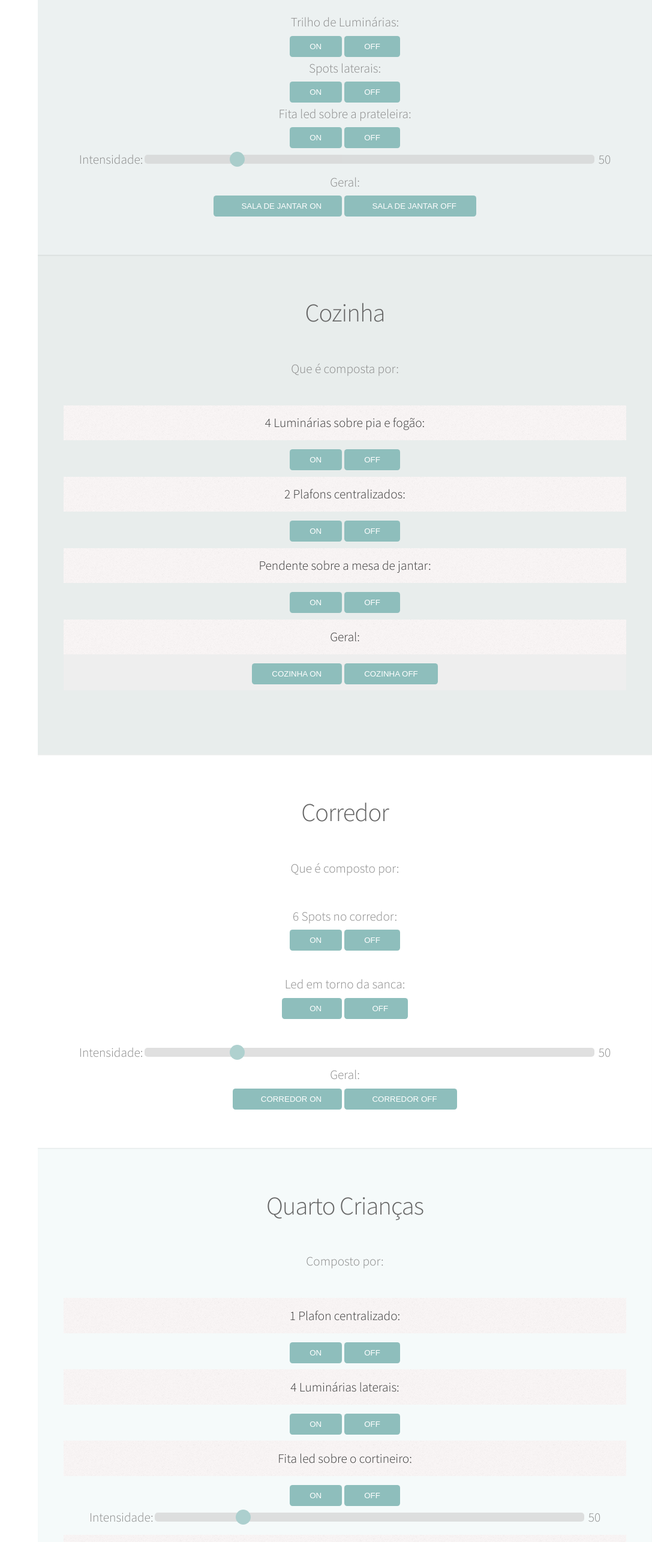
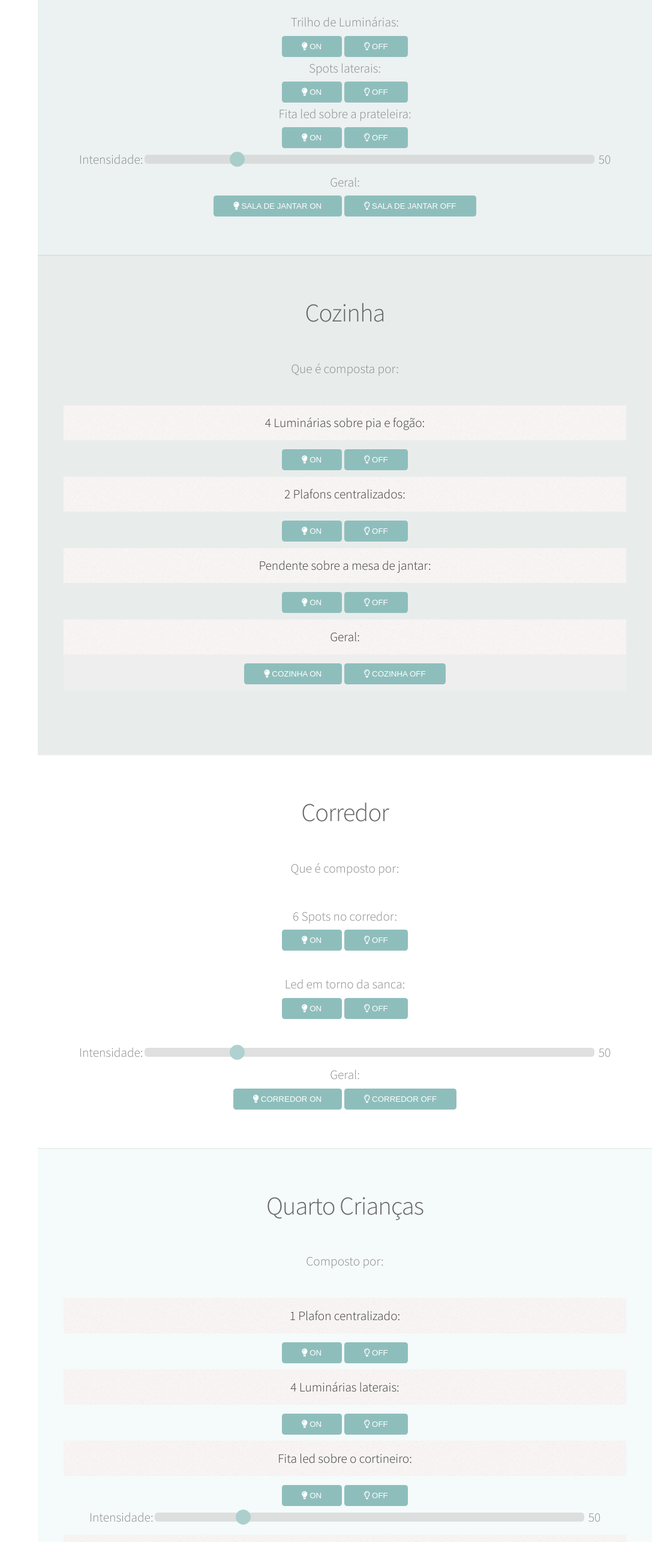
Before and after one commit to henriacruz/home-lights, a plain HTML site: page index.html in a window 1280 px wide. Shown: the part 1620-4191 px from the top of the page at 60% size, without its empty margins (193-1280 px from the left). Drawn offline with nearby package versions, Linux system fonts and the light colour scheme.

Commit message:
button icons

```diff
--- a/index.html
+++ b/index.html
@@ -121,21 +121,21 @@
 							<header><h2>Sala</h2></header>
 							<p>Que é composta por:</p>
 							Trilho de Luminárias:<br/>
-							<button onClick="changeLightState('SRF,5,0,16,L,0')">ON</button>
-							<button onClick="changeLightState('SRF,5,0,16,D,0')">OFF</button>
+							<button onClick="changeLightState('SRF,5,0,16,L,0')"><i class="fas fa-lightbulb"></i> ON</button>
+							<button onClick="changeLightState('SRF,5,0,16,D,0')"><i class="far fa-lightbulb"></i> OFF</button>
 							<br/>
 							Spots laterais:<br/>
-							<button onClick="changeLightState('SRF,5,0,15,L,0')">ON</button>
-							<button onClick="changeLightState('SRF,5,0,15,D,0')">OFF</button>
+							<button onClick="changeLightState('SRF,5,0,15,L,0')"><i class="fas fa-lightbulb"></i> ON</button>
+							<button onClick="changeLightState('SRF,5,0,15,D,0')"><i class="far fa-lightbulb"></i> OFF</button>
 							<br/>
 							Fita led sobre a prateleira:<br/>
-							<button onClick="changeLightState('SRF,5,0,3,L,0')" class="button buttonOn">ON</button>
-							<button onClick="changeLightState('SRF,5,0,3,D,0')" class="button buttonOff">OFF</button> <br/>
+							<button onClick="changeLightState('SRF,5,0,3,L,0')"><i class="fas fa-lightbulb"></i> ON</button>
+							<button onClick="changeLightState('SRF,5,0,3,D,0')"><i class="far fa-lightbulb"></i> OFF</button> <br/>
 							Intensidade:<input type="range" min="0" max="255" value="50" id="roomLedLine" class="slider"> <span id="roomLedLineIntensity"></span>
 							<br/>
 							Geral:<br/>
-							<button onClick="changeManyLightsState(['SRF,5,0,16,L,0', 'SRF,5,0,15,L,0', 'SRF,5,0,3,L,0'])" class="btnplainleft icon fa-fast-backward">SALA DE JANTAR ON</button>
-							<button onClick="changeManyLightsState(['SRF,5,0,16,D,0', 'SRF,5,0,15,D,0', 'SRF,5,0,3,D,0'])" class="btnplainleft icon fa-fast-backward">SALA DE JANTAR OFF</button>
+							<button onClick="changeManyLightsState(['SRF,5,0,16,L,0', 'SRF,5,0,15,L,0', 'SRF,5,0,3,L,0'])"><i class="fas fa-lightbulb"></i> SALA DE JANTAR ON</button>
+							<button onClick="changeManyLightsState(['SRF,5,0,16,D,0', 'SRF,5,0,15,D,0', 'SRF,5,0,3,D,0'])"><i class="far fa-lightbulb"></i> SALA DE JANTAR OFF</button>
 						</div>
 					</section>
 
@@ -151,8 +151,8 @@
 								</thead>
 								<tbody>
 									<td>
-										<button onClick="changeLightState('SRF,5,0,8,L,0')" class="button buttonOn">ON</button>
-										<button onClick="changeLightState('SRF,5,0,8,D,0')" class="button buttonOff">OFF</button>
+										<button onClick="changeLightState('SRF,5,0,8,L,0')"><i class="fas fa-lightbulb"></i> ON</button>
+										<button onClick="changeLightState('SRF,5,0,8,D,0')"><i class="far fa-lightbulb"></i> OFF</button>
 									</td>
 								</tbody>
 								<thead>
@@ -160,8 +160,8 @@
 								</thead>
 								<tbody>
 									<td>
-										<button onClick="changeLightState('SRF,5,0,17,L,0')" class="button buttonOn">ON</button>
-										<button onClick="changeLightState('SRF,5,0,17,D,0')" class="button buttonOff">OFF</button>
+										<button onClick="changeLightState('SRF,5,0,17,L,0')"><i class="fas fa-lightbulb"></i> ON</button>
+										<button onClick="changeLightState('SRF,5,0,17,D,0')"><i class="far fa-lightbulb"></i> OFF</button>
 									</td>
 								</tbody>
 								<thead>
@@ -169,15 +169,15 @@
 								</thead>
 								<tbody>
 									<td>
-										<button onClick="changeLightState('SRF,5,0,11,L,0')" class="button buttonOn">ON</button>
-										<button onClick="changeLightState('SRF,5,0,11,D,0')" class="button buttonOff">OFF</button> <br/>
+										<button onClick="changeLightState('SRF,5,0,11,L,0')"><i class="fas fa-lightbulb"></i> ON</button>
+										<button onClick="changeLightState('SRF,5,0,11,D,0')"><i class="far fa-lightbulb"></i> OFF</button> <br/>
 									</td>
 								</tbody>
 								<tfoot>
 									<tr><th>Geral:</th></tr>
 									<td>
-										<button onClick="changeManyLightsState(['SRF,5,0,8,L,0', 'SRF,5,0,17,L,0', 'SRF,5,0,11,L,0'])">COZINHA ON</button>
-										<button onClick="changeManyLightsState(['SRF,5,0,8,D,0', 'SRF,5,0,17,D,0', 'SRF,5,0,11,D,0'])">COZINHA OFF</button>
+										<button onClick="changeManyLightsState(['SRF,5,0,8,L,0', 'SRF,5,0,17,L,0', 'SRF,5,0,11,L,0'])"><i class="fas fa-lightbulb"></i> COZINHA ON</button>
+										<button onClick="changeManyLightsState(['SRF,5,0,8,D,0', 'SRF,5,0,17,D,0', 'SRF,5,0,11,D,0'])"><i class="far fa-lightbulb"></i> COZINHA OFF</button>
 									</td>
 								</tfoot>
 							</table>
@@ -191,18 +191,18 @@
 
 						<p>Que é composto por:</p>
 						6 Spots no corredor:<br/>
-						<button onClick="changeLightState('SRF,5,0,10,L,0')">ON</button>
-						<button onClick="changeLightState('SRF,5,0,10,D,0')">OFF</button>
+						<button onClick="changeLightState('SRF,5,0,10,L,0')"><i class="fas fa-lightbulb"></i> ON</button>
+						<button onClick="changeLightState('SRF,5,0,10,D,0')"><i class="far fa-lightbulb"></i> OFF</button>
 						<br/>
 						<br/>
 						Led em torno da sanca:<br/>
-						<button onClick="changeLightState('SRF,5,0,2,L,0')" class="btnplainleft icon fa-fast-backward">ON</button>
-						<button onClick="changeLightState('SRF,5,0,2,D,0')" class="btnplainright icon fa-fast-forward">OFF</button><br/><br/>
+						<button onClick="changeLightState('SRF,5,0,2,L,0')"><i class="fas fa-lightbulb"></i> ON</button>
+						<button onClick="changeLightState('SRF,5,0,2,D,0')"><i class="far fa-lightbulb"></i> OFF</button><br/><br/>
 						Intensidade:<input type="range" min="0" max="255" value="50" id="hallLedLine" class="slider"> <span id="hallLedLineIntensity"></span>
 						<br/>
 						Geral:<br/>
-						<button onClick="changeManyLightsState(['SRF,5,0,10,L,0', 'SRF,5,0,2,L,0'])" class="btnplainleft icon fa-fast-backward">CORREDOR ON</button>
-						<button onClick="changeManyLightsState(['SRF,5,0,10,D,0', 'SRF,5,0,2,D,0'])" class="btnplainleft icon fa-fast-backward">CORREDOR OFF</button>
+						<button onClick="changeManyLightsState(['SRF,5,0,10,L,0', 'SRF,5,0,2,L,0'])"><i class="fas fa-lightbulb"></i> CORREDOR ON</button>
+						<button onClick="changeManyLightsState(['SRF,5,0,10,D,0', 'SRF,5,0,2,D,0'])"><i class="far fa-lightbulb"></i> CORREDOR OFF</button>
 					</div>
 				</section>
 
@@ -217,8 +217,8 @@
 							</thead>
 							<tbody>
 								<td>
-									<button onClick="changeLightState('SRF,5,0,13,L,0')" class="button buttonOn">ON</button>
-									<button onClick="changeLightState('SRF,5,0,13,D,0')" class="button buttonOff">OFF</button>
+									<button onClick="changeLightState('SRF,5,0,13,L,0')"><i class="fas fa-lightbulb"></i> ON</button>
+									<button onClick="changeLightState('SRF,5,0,13,D,0')"><i class="far fa-lightbulb"></i> OFF</button>
 								</td>
 							</tbody>
 							<thead>
@@ -226,8 +226,8 @@
 							</thead>
 							<tbody>
 								<td>
-									<button onClick="changeLightState('SRF,5,0,12,L,0')" class="button buttonOn">ON</button>
-									<button onClick="changeLightState('SRF,5,0,12,D,0')" class="button buttonOff">OFF</button>
+									<button onClick="changeLightState('SRF,5,0,12,L,0')"><i class="fas fa-lightbulb"></i> ON</button>
+									<button onClick="changeLightState('SRF,5,0,12,D,0')"><i class="far fa-lightbulb"></i> OFF</button>
 								</td>
 							</tbody>
 							<thead>
@@ -235,16 +235,16 @@
 							</thead>
 							<tbody>
 								<td>
-									<button onClick="changeLightState('SRF,5,0,1,L,0')" class="button buttonOn">ON</button>
-									<button onClick="changeLightState('SRF,5,0,1,D,0')" class="button buttonOff">OFF</button> <br/>
+									<button onClick="changeLightState('SRF,5,0,1,L,0')"><i class="fas fa-lightbulb"></i> ON</button>
+									<button onClick="changeLightState('SRF,5,0,1,D,0')"><i class="far fa-lightbulb"></i> OFF</button> <br/>
 									Intensidade:<input type="range" min="0" max="255" value="50" id="kidsLedLine" class="slider"> <span id="kidsLedLineIntensity"></span>
 								</td>
 							</tbody>
 							<tfoot>
 								<tr><th>Geral:</th></tr>
 								<td>
-									<button onClick="changeManyLightsState(['SRF,5,0,13,L,0', 'SRF,5,0,12,L,0', 'SRF,5,0,1,L,0'])">QUARTO KIDS ON</button>
-									<button onClick="changeManyLightsState(['SRF,5,0,13,D,0', 'SRF,5,0,12,D,0', 'SRF,5,0,1,D,0'])">QUARTO KIDS OFF</button>
+									<button onClick="changeManyLightsState(['SRF,5,0,13,L,0', 'SRF,5,0,12,L,0', 'SRF,5,0,1,L,0'])"><i class="fas fa-lightbulb"></i> QUARTO KIDS ON</button>
+									<button onClick="changeManyLightsState(['SRF,5,0,13,D,0', 'SRF,5,0,12,D,0', 'SRF,5,0,1,D,0'])"><i class="far fa-lightbulb"></i> QUARTO KIDS OFF</button>
 								</td>
 							</tfoot>
 						</table>
@@ -262,8 +262,8 @@
 							</thead>
 							<tbody>
 								<td>
-									<button onClick="changeLightState('SRF,5,0,6,L,0')" class="button buttonOn">ON</button>
-									<button onClick="changeLightState('SRF,5,0,6,D,0')" class="button buttonOff">OFF</button>
+									<button onClick="changeLightState('SRF,5,0,6,L,0')"><i class="fas fa-lightbulb"></i> ON</button>
+									<button onClick="changeLightState('SRF,5,0,6,D,0')"><i class="far fa-lightbulb"></i> OFF</button>
 								</td>
 							</tbody>
 							<thead>
@@ -271,8 +271,8 @@
 							</thead>
 							<tbody>
 								<td>
-									<button onClick="changeLightState('SRF,5,0,5,L,0')" class="button buttonOn">ON</button>
-									<button onClick="changeLightState('SRF,5,0,5,D,0')" class="button buttonOff">OFF</button>
+									<button onClick="changeLightState('SRF,5,0,5,L,0')"><i class="fas fa-lightbulb"></i> ON</button>
+									<button onClick="changeLightState('SRF,5,0,5,D,0')"><i class="far fa-lightbulb"></i> OFF</button>
 								</td>
 							</tbody>
 							<thead>
@@ -280,8 +280,8 @@
 							</thead>
 							<tbody>
 								<td>
-									<button onClick="changeLightState('SRF,5,0,14,L,0')" class="button buttonOn">ON</button>
-									<button onClick="changeLightState('SRF,5,0,14,D,0')" class="button buttonOff">OFF</button>
+									<button onClick="changeLightState('SRF,5,0,14,L,0')"><i class="fas fa-lightbulb"></i> ON</button>
+									<button onClick="changeLightState('SRF,5,0,14,D,0')"><i class="far fa-lightbulb"></i> OFF</button>
 								</td>
 							</tbody>
 							<thead>
@@ -289,16 +289,16 @@
 							</thead>
 							<tbody>
 								<td>
-									<button onClick="changeLightState('SRF,5,0,4,L,0')" class="button buttonOn">ON</button>
-									<button onClick="changeLightState('SRF,5,0,4,D,0')" class="button buttonOff">OFF</button> <br/>
+									<button onClick="changeLightState('SRF,5,0,4,L,0')"><i class="fas fa-lightbulb"></i> ON</button>
+									<button onClick="changeLightState('SRF,5,0,4,D,0')"><i class="far fa-lightbulb"></i> OFF</button> <br/>
 									Intensidade:<input type="range" min="0" max="255" value="50" id="coupleLedLine" class="slider"> <span id="coupleLedLineIntensity"></span>
 								</td>
 							</tbody>
 							<tfoot>
 								<tr><th>Geral:</th></tr>
 								<td>
-									<button onClick="changeManyLightsState(['SRF,5,0,5,L,0', 'SRF,5,0,6,L,0', 'SRF,5,0,14,L,0', 'SRF,5,0,4,L,0'])">QUARTO CASAL ON</button>
-									<button onClick="changeManyLightsState(['SRF,5,0,5,D,0', 'SRF,5,0,6,D,0', 'SRF,5,0,14,D,0', 'SRF,5,0,4,D,0'])">QUARTO CASAL OFF</button>
+									<button onClick="changeManyLightsState(['SRF,5,0,5,L,0', 'SRF,5,0,6,L,0', 'SRF,5,0,14,L,0', 'SRF,5,0,4,L,0'])"><i class="fas fa-lightbulb"></i> QUARTO CASAL ON</button>
+									<button onClick="changeManyLightsState(['SRF,5,0,5,D,0', 'SRF,5,0,6,D,0', 'SRF,5,0,14,D,0', 'SRF,5,0,4,D,0'])"><i class="far fa-lightbulb"></i> QUARTO CASAL OFF</button>
 								</td>
 							</tfoot>
 						</table>
@@ -309,7 +309,7 @@
 
         <!-- Footer -->
 		<div id="footer"><ul class="copyright"><li>Tecnologia Iluflex</li><li>&copy; Henri Cruz</li></ul></div>
-        <iframe id="responseCmd" src="" height="30" style="display:block" title="test"></iframe><br/>
+        <iframe id="responseCmd" src="" height="30" style="display:none" title="test"></iframe><br/>
 		<button onclick="backOnTop()" id="backOnTopBtn" class="icon solid fa-arrow-circle-up"></button>
         <!-- End Footer -->
 </body>
```
